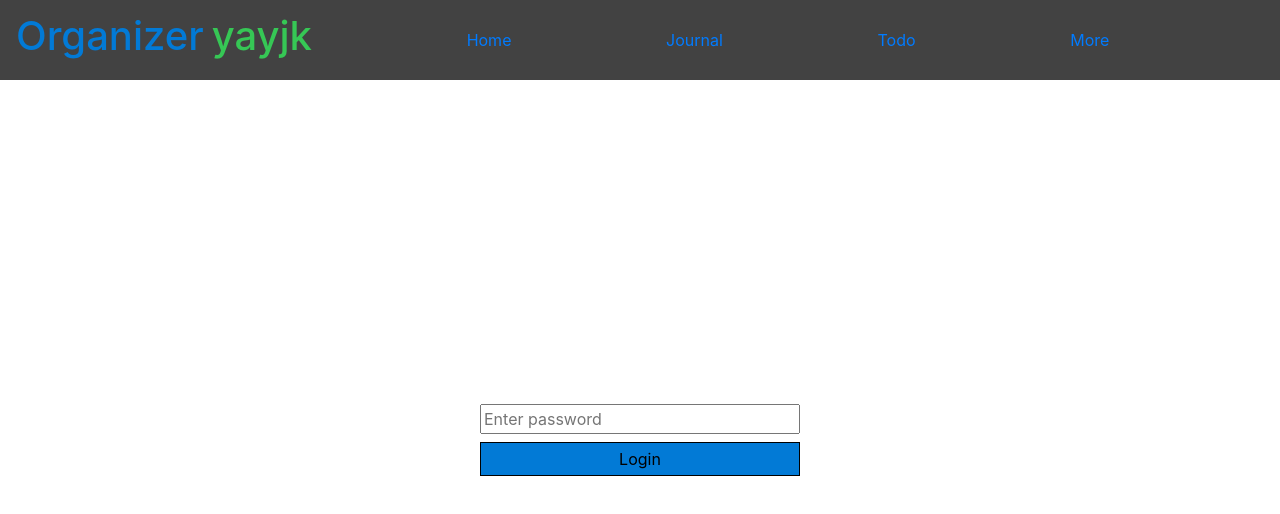
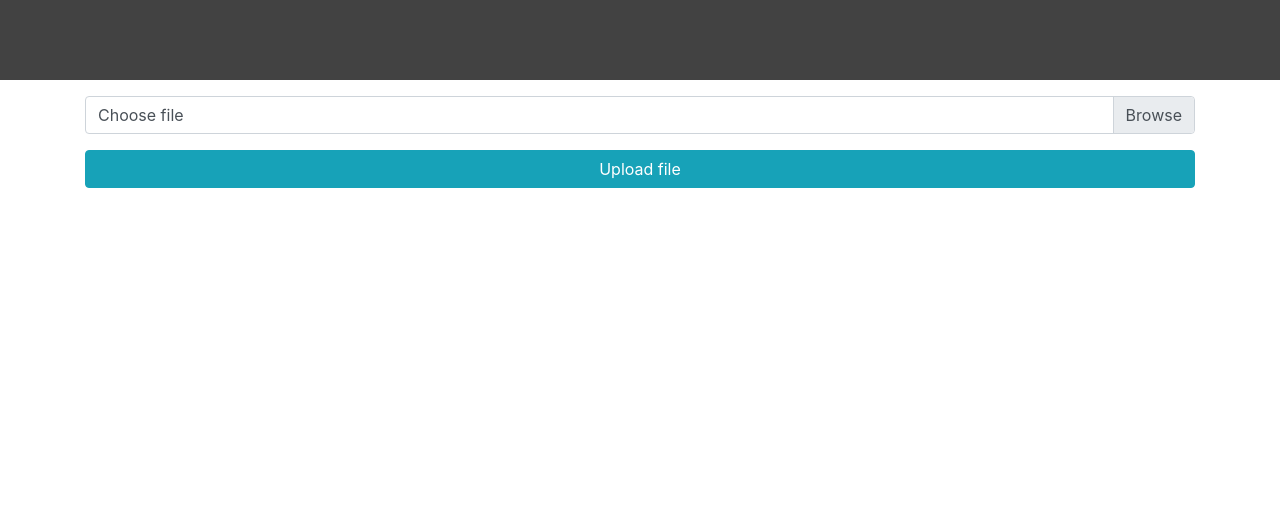
Before and after one commit to yayjk/client, a React (Create React App) app: page /upload in a window 1280 px wide. Before the commit this address led to /. Shown: the top 514 px of the page. Built offline with nearby package versions, Linux system fonts and the light colour scheme.

Commit message:
Upload done, login removed

```diff
--- a/src/App.css
+++ b/src/App.css
@@ -42,3 +42,8 @@ body,
   border-radius: 4px;
   color: snow;
 }
+
+.add-style {
+  overflow: hidden;
+  text-overflow: clip;
+}
--- a/src/App.js
+++ b/src/App.js
@@ -10,37 +10,37 @@ import Upload from "./upload/Upload";
 
 function App() {
   let logIn_Out;
-  let isLoggedIn = false;
+  let isLoggedIn = true;
 
-  const door = () => {
-    localStorage.setItem("login@yayjk.dev", false);
-    window.location.reload();
-  };
+  // const door = () => {
+  //   localStorage.setItem("login@yayjk.dev", false);
+  //   window.location.reload();
+  // };
 
-  if (localStorage.getItem("login@yayjk.dev") === "true") {
-    isLoggedIn = true;
-    logIn_Out = (
-      <button id="logOutBtn" onClick={door}>
-        Logout
-      </button>
-    );
-  } else {
-    isLoggedIn = false;
-    logIn_Out = <span></span>;
-  }
+  // if (localStorage.getItem("login@yayjk.dev") === "true") {
+  //   isLoggedIn = true;
+  //   logIn_Out = (
+  //     <button id="logOutBtn" onClick={door}>
+  //       Logout
+  //     </button>
+  //   );
+  // } else {
+  //   isLoggedIn = false;
+  //   logIn_Out = <span></span>;
+  // }
 
   return (
     <div className="App">
       <Router>
         <header id="mainHeader">
-          <h1>
+          {/* <h1>
             <span id="logoO">Organizer</span>
             <span id="logoY">yayjk</span>
           </h1>
           <a href="/home">Home</a>
           <a href="/journal">Journal</a>
           <a href="/todo">Todo</a>
-          <a href="/home">More</a>
+          <a href="/home">More</a> */}
           {logIn_Out}
         </header>
         <Switch>
--- a/src/upload/Upload.js
+++ b/src/upload/Upload.js
@@ -5,24 +5,67 @@ import { baseUrl } from "../constants/Constants";
 export default function Upload() {
   const [file, setFile] = useState("");
   const saveFile = (e) => {
+    document.getElementById("label").innerHTML = e.target.files[0].name;
+    if (!e.target.files[0]) {
+      document.getElementById("message").innerHTML =
+        "<small>File not saved</small>";
+    }
     setFile(e.target.files[0]);
+    document.getElementById("message").style.display = "block";
   };
 
   const uploadFile = (e) => {
     e.preventDefault();
+    document.getElementById("message").innerHTML =
+      '<div class="d-flex justify-content-center"><div class="spinner-border" role="status"> <span class="sr-only">Loading...</span>  </div> </div>';
     const formData = new FormData();
     formData.append("file", file);
     axios
       .post(baseUrl + "file/upload", formData)
-      .then((res) => console.log(res))
+      .then((res) => {
+        if (res.status === 200 && res.data.message === "successful") {
+          document.getElementById("message").innerHTML =
+            "<small>File uploaded successfully</small>";
+        } else {
+          document.getElementById("message").innerHTML =
+            "<small>File not uploaded</small>";
+        }
+      })
       .catch((error) => console.log(error));
   };
 
   return (
-    <div>
+    <div className="container" style={{ top: "12vh" }}>
       <form onSubmit={uploadFile}>
-        <input type="file" name="file" onChange={saveFile}></input>
-        <input type="submit" />
+        <div className="input-group">
+          <div className="custom-file">
+            <input
+              type="file"
+              className="custom-file-input"
+              id="file_upload"
+              onChange={saveFile}
+            />
+            <label
+              className="custom-file-label add-style"
+              htmlFor="file_upload"
+              id="label"
+            >
+              Choose file
+            </label>
+          </div>
+        </div>
+        <input
+          className="btn btn-info w-100 my-3"
+          type="submit"
+          value="Upload file"
+        />
+        <div
+          style={{ display: "none" }}
+          className="text-center text-success w-100"
+          id="message"
+        >
+          <small>File saved successfully. Now upload it.</small>
+        </div>
       </form>
     </div>
   );
```
